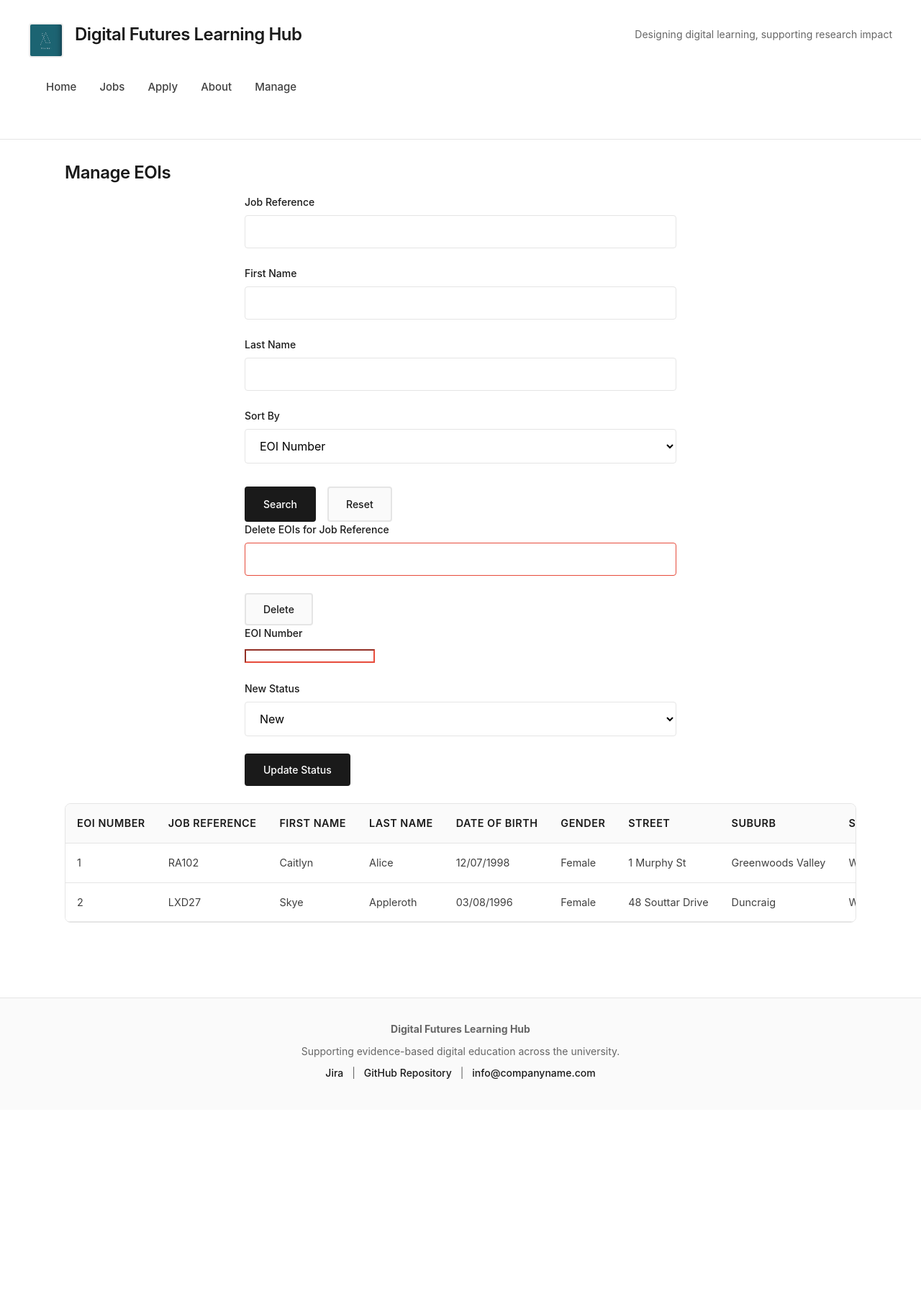
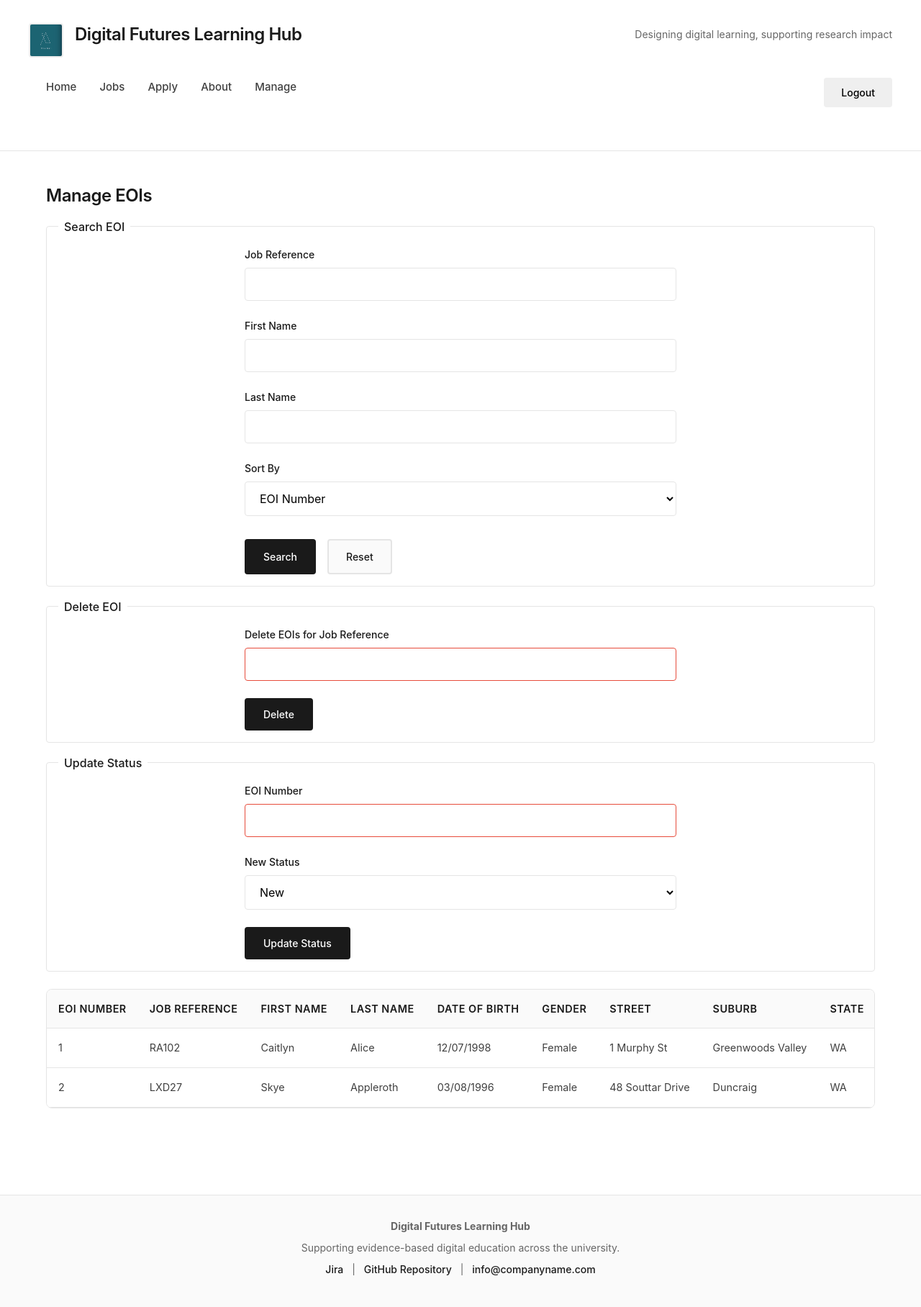
Before and after one commit to sahildalal26/project2, a PHP site: page /manage.php in a window 1280 px wide. Shown: the whole page at 72% size. Before the commit the page ends 1499 px from the top, so only its background shows below. Run offline with PHP 8.4, Linux system fonts and the light colour scheme; data comes from the database, SQL or seed files in the repository.

Commit message:
fixed error with eoi status update, fixed css issues in manage.css

```diff
--- a/manage.php
+++ b/manage.php
@@ -3,6 +3,40 @@ session_start();
 include 'settings.php';
 include 'header.inc';
 include 'nav.inc';
+
+// --- Handle delete by job reference ---
+if (isset($_POST['delete_jobref'])) {
+    $jobref = trim($_POST['job_reference']);
+    $delete_query = "DELETE FROM eoi WHERE job_reference = '$jobref'";
+    $delete_result = mysqli_query($conn, $delete_query);
+
+    if ($delete_result) {
+        echo "<div class='alert error'>All EOIs for job reference '$jobref' have been deleted.</div>";
+    } else {
+        echo "<div class='alert error'>Delete failed: " . mysqli_error($conn) . "</div>";
+    }
+}
+
+// --- Handle update EOI status ---
+if (isset($_POST['update_status'])) {
+    $eoi_number = intval($_POST['eoi_number']);
+    $new_status = mysqli_real_escape_string($conn, $_POST['new_status']);
+
+    if ($eoi_number <= 0) {
+        echo "<div class='alert error'>Invalid EOI number.</div>";
+    } else {
+        $update_query = "UPDATE eoi SET status = '$new_status' WHERE EOInumber = '$eoi_number'";
+        $update_result = mysqli_query($conn, $update_query);
+
+        if (!$update_result) {
+            echo "<div class='alert error'>SQL Error: " . mysqli_error($conn) . "</div>";
+        } elseif (mysqli_affected_rows($conn) > 0) {
+            echo "<div class='alert success'>EOI #$eoi_number status updated to '$new_status'.</div>";
+        } else {
+            echo "<div class='alert error'>No rows updated — check EOI number or column names.</div>";
+        }
+    }
+}
 
 // --- Build base query ---
 $query = "SELECT * FROM eoi";
@@ -37,46 +71,13 @@ $query .= " ORDER BY $sort_field ASC";
 $result = mysqli_query($conn, $query);
 ?>
 
-<main class="content-wrapper">
-    <div class="container">
-<?php
-// --- Handle delete by job reference ---
-if (isset($_POST['delete_jobref'])) {
-    $jobref = trim($_POST['job_reference']);
-    $delete_query = "DELETE FROM eoi WHERE job_reference = '$jobref'";
-    $delete_result = mysqli_query($conn, $delete_query);
-
-    if ($delete_result) {
-        echo "<div class='alert error'>All EOIs for job reference '$jobref' have been deleted.</div>";
-    } else {
-        echo "<div class='alert error'>Delete failed: " . mysqli_error($conn) . "</div>";
-    }
-}
-
-// --- Handle update EOI status ---
-if (isset($_POST['update_status'])) {
-    $eoi_number = intval($_POST['eoi_number']);
-    $new_status = mysqli_real_escape_string($conn, $_POST['new_status']);
-
-    if ($eoi_number <= 0) {
-        echo "<div class='alert error'>Invalid EOI number.</div>";
-    } else {
-        $update_query = "UPDATE eoi SET status = '$new_status' WHERE EOInumber = $eoi_number";
-        $update_result = mysqli_query($conn, $update_query);
-
-        if (!$update_result) {
-            echo "<div class='alert error'>SQL Error: " . mysqli_error($conn) . "</div>";
-        } elseif (mysqli_affected_rows($conn) > 0) {
-            echo "<div class='alert success'>EOI #$eoi_number status updated to '$new_status'.</div>";
-        } else {
-            echo "<div class='alert error'>No rows updated — check EOI number or column names.</div>";
-        }
-    }
-}
-?>
+<main class="manage-page">
+    <div class="manage-container">
     <h2>Manage EOIs</h2>
 
     <!-- Filter form -->
+    <fieldset>
+        <legend>Search EOI</legend>
     <form method="get" action="" class="application-form">
         <div class="form-group">
             <label>Job Reference</label>
@@ -106,33 +107,41 @@ if (isset($_POST['update_status'])) {
             <a href="manage.php" class="btn btn-secondary">Reset</a>
         </div>
     </form>
+    </fieldset>
+
 
     <!-- Delete EOIs by job reference -->
+    <fieldset>
+        <legend>Delete EOI</legend>
     <form method="post" action="" class="application-form">
         <div class="form-group">
             <label>Delete EOIs for Job Reference</label>
             <input type="text" name="job_reference" required>
         </div>
-        <button type="submit" name="delete_jobref" class="btn btn-secondary">Delete</button>
+        <button type="submit" name="delete_jobref" class="btn btn-primary">Delete</button>
     </form>
+    </fieldset>
 
     <!-- Update EOI status -->
+    <fieldset>
+        <legend>Update Status</legend>
     <form method="post" action="" class="application-form">
         <div class="form-group">
             <label>EOI Number</label>
-            <input type="number" name="eoi_number" min="1" required>
+            <input type="text" name="eoi_number" id="eoi_number" required>
         </div>
         <div class="form-group">
             <label>New Status</label>
             <select name="new_status">
             <option value="New" <?= ($_POST['new_status'] ?? '') === 'New' ? 'selected' : '' ?>>New</option>
-            <option value="In Progress" <?= ($_POST['new_status'] ?? '') === 'In Progress' ? 'selected' : '' ?>>In Progress</option>
-            <option value="Finalised" <?= ($_POST['new_status'] ?? '') === 'Finalised' ? 'selected' : '' ?>>Finalised</option>
+            <option value="Current" <?= ($_POST['new_status'] ?? '') === 'Current' ? 'selected' : '' ?>>Current</option>
+            <option value="Final" <?= ($_POST['new_status'] ?? '') === 'Final' ? 'selected' : '' ?>>Final</option>
 </select>
 
         </div>
         <button type="submit" name="update_status" class="btn btn-primary">Update Status</button>
     </form>
+    </fieldset>
 
     <!-- Results -->
     <table>
@@ -160,12 +169,25 @@ if (isset($_POST['update_status'])) {
         <?php
         if ($result && mysqli_num_rows($result) > 0) {
             while ($row = mysqli_fetch_assoc($result)) {
-                echo "<tr>";
-                foreach ($row as $value) {
-                    echo "<td>" . htmlspecialchars($value) . "</td>";
-                }
-                echo "</tr>";
-            }
+    echo "<tr>";
+    echo "<td>" . $row['EOInumber'] . "</td>";
+    echo "<td>" . $row['job_reference'] . "</td>";
+    echo "<td>" . $row['first_name'] . "</td>";
+    echo "<td>" . $row['last_name'] . "</td>";
+    echo "<td>" . $row['date_of_birth'] . "</td>";
+    echo "<td>" . $row['gender'] . "</td>";
+    echo "<td>" . $row['street_address'] . "</td>";
+    echo "<td>" . $row['suburb'] . "</td>";
+    echo "<td>" . $row['state'] . "</td>";
+    echo "<td>" . $row['postcode'] . "</td>";
+    echo "<td>" . $row['email'] . "</td>";
+    echo "<td>" . $row['phone'] . "</td>";
+    echo "<td>" . $row['skills'] . "</td>";
+    echo "<td>" . $row['other_skills'] . "</td>";
+    echo "<td>" . $row['status'] . "</td>";
+    echo "<td>" . $row['created_at'] . "</td>";
+    echo "</tr>";
+}
         } else {
             echo "<tr><td colspan='16'>No results found.</td></tr>";
         }
--- a/nav.inc
+++ b/nav.inc
@@ -27,9 +27,21 @@
     <li>
       <a
         href="login.php"
-              <?php if (isset($currentPage) && $currentPage === 'Manage') echo 'aria-current="page" class="is-active"'; ?>
+        <?php if (isset($currentPage) && $currentPage === 'manage') echo 'aria-current="page" class="is-active"'; ?>
       >Manage</a>
     </li>
+
+    <?php
+      // Show logout button only on manage.php
+      if (basename($_SERVER['PHP_SELF']) === 'manage.php') {
+        echo '
+        <li style="margin-left:auto;">
+          <form action="logout.php" method="post" style="display:inline;">
+            <button type="submit" class="btn btn-danger">Logout</button>
+          </form>
+        </li>';
+      }
+    ?>
   </ul>
 </nav>
 </header>
--- a/styles/styles.css
+++ b/styles/styles.css
@@ -420,7 +420,7 @@ fieldset {
 /* Fieldset hover effect - subtle highlight */
 fieldset:hover {
   border-color: var(--primary-medium);
-  background-color: rgba(248, 248, 248, 0.5);
+  background-color: var(--background);
 }
 
 /* Legend elements for fieldset titles */
```
Also changed, not shown: logout.php (added, +7 -0 lines). Lines whose indentation alone changed are shown as unchanged.
